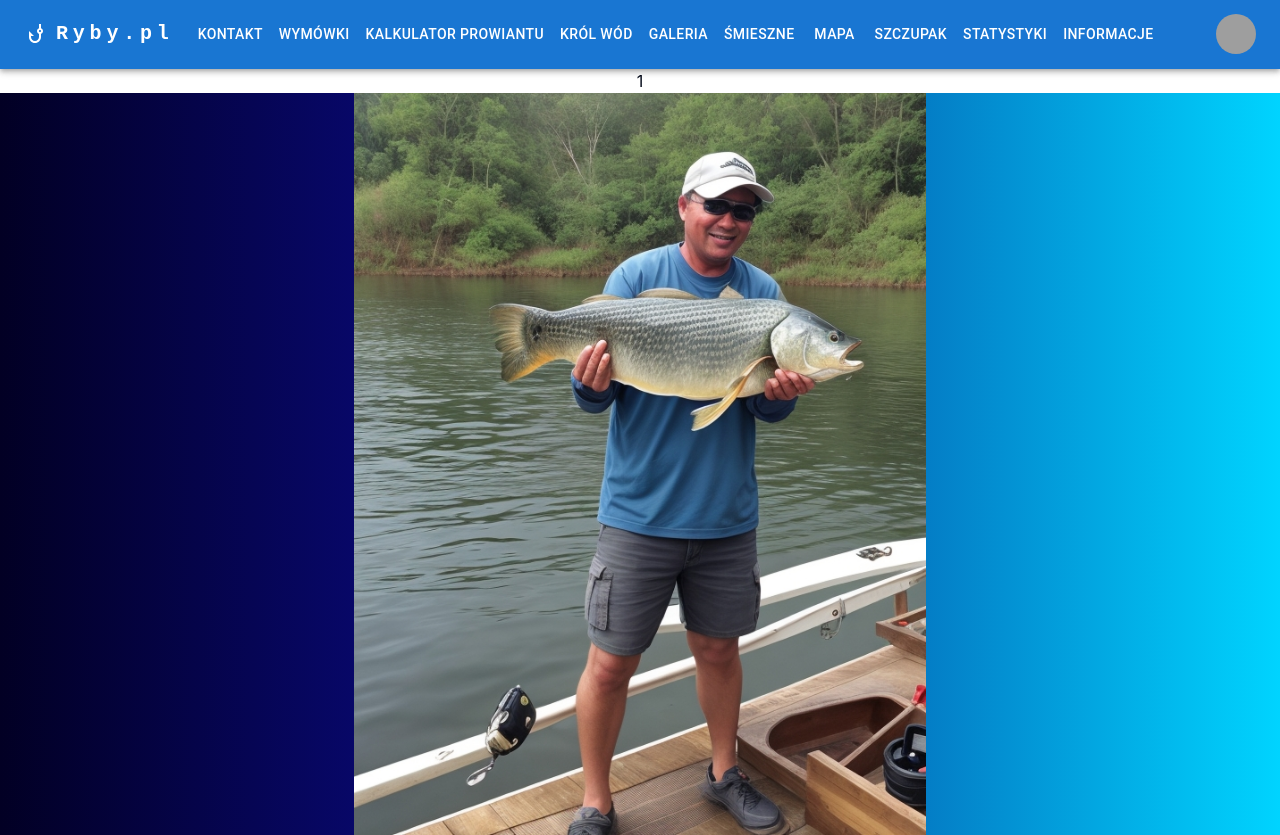
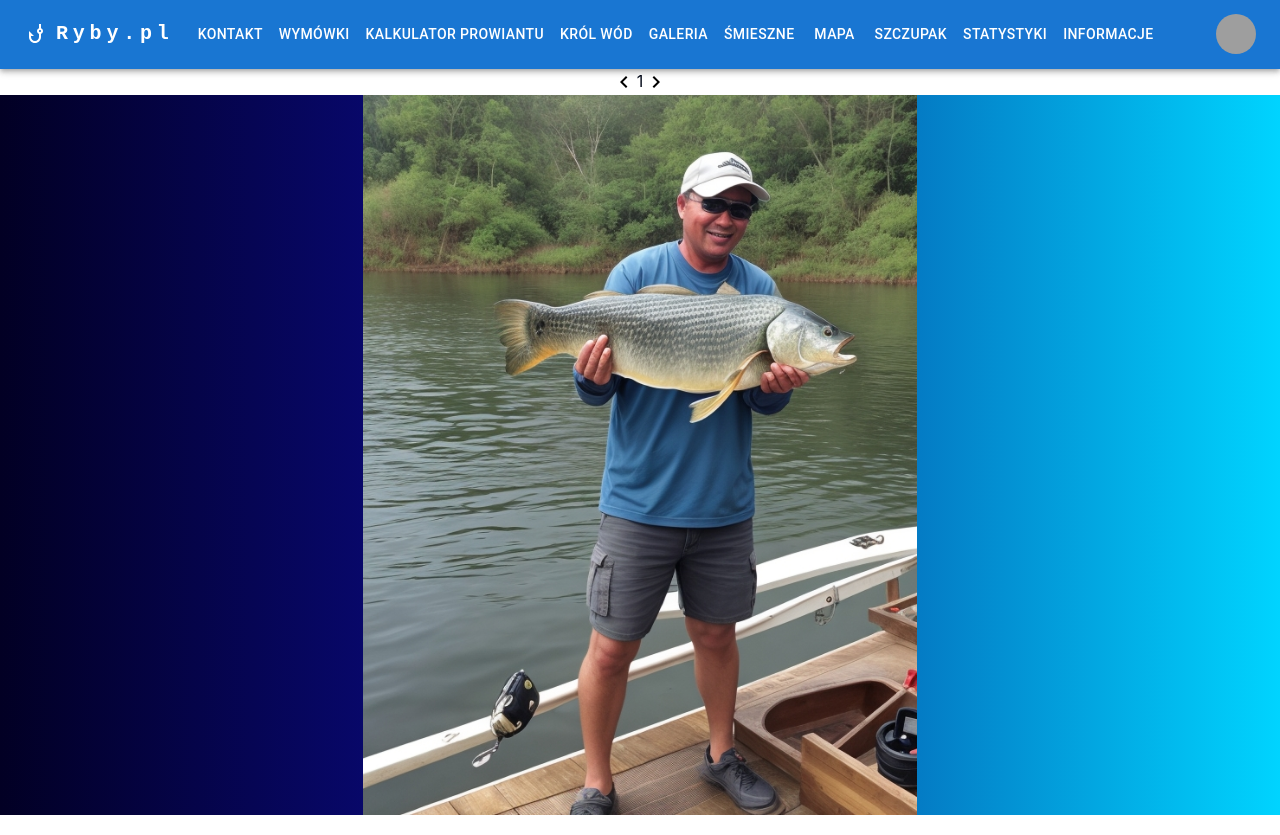
Before and after one commit to Git-bambi/Git-bambi.github.io, a React (Vite) app: page /gallery in a window 1280 px wide. Built offline with nearby package versions, Linux system fonts and the light colour scheme; grey boxes are pictures that could not be loaded.

Commit message:
fix gallery

```diff
--- a/src/components/About/About.tsx
+++ b/src/components/About/About.tsx
@@ -1,4 +1,8 @@
+import { useState } from "react"
+
 const About = () => {
+
+  const [count, setCount] = useState(0)
   return (
     <div>
       <h2>Autor projektu:</h2>
@@ -7,6 +11,11 @@ const About = () => {
         Projekt strony internetowej wykonany w ramach
         zaliczenia przedmiotu MO: TIiSKwE na kierunku Energetyka.
       </p>
+      <div className="card">
+        <button onClick={() => setCount((prev) => prev + 1)}>
+          count is {count}
+        </button>
+      </div>
     </div>
   )
 }
--- a/src/components/Gallery/Gallery.tsx
+++ b/src/components/Gallery/Gallery.tsx
@@ -67,9 +67,24 @@ const Gallery = () => {
 
   return (
     <div style={{
-      height: "92.8vh",
+      height: "90vh",
     }}>
-      {pictureNumber}
+      <div style={{
+        display: "flex",
+        justifyContent: "center",
+      }}>
+        <button className="arrow-button left" onClick={() => selectPrevImage()}>
+          <svg width="24" height="24" viewBox="0 0 24 24">
+            <path d="M15.41 16.59L10.83 12l4.58-4.59L14 6l-6 6 6 6z" />
+          </svg>
+        </button>
+        {pictureNumber}
+        <button className="arrow-button right" onClick={() => selectNextImage()}>
+          <svg width="24" height="24" viewBox="0 0 24 24">
+            <path d="M8.59 16.59L13.17 12 8.59 7.41 10 6l6 6-6 6z" />
+          </svg>
+        </button>
+      </div>
       <div style={{
         display: "flex",
         justifyContent: "center",
--- a/src/components/MainPage.tsx
+++ b/src/components/MainPage.tsx
@@ -1,16 +1,11 @@
-import { useState } from "react"
+import Presentation from "./Presentation/Presentation"
 
 const MainPage = () => {
-  const [count, setCount] = useState(0)
+
 
   return (
     <>
-      <h1>Ryby.pl</h1>
-      <div className="card">
-        <button onClick={() => setCount((count) => count + 1)}>
-          count is {count}
-        </button>
-      </div>
+      <Presentation />
     </>
   )
 }
```
